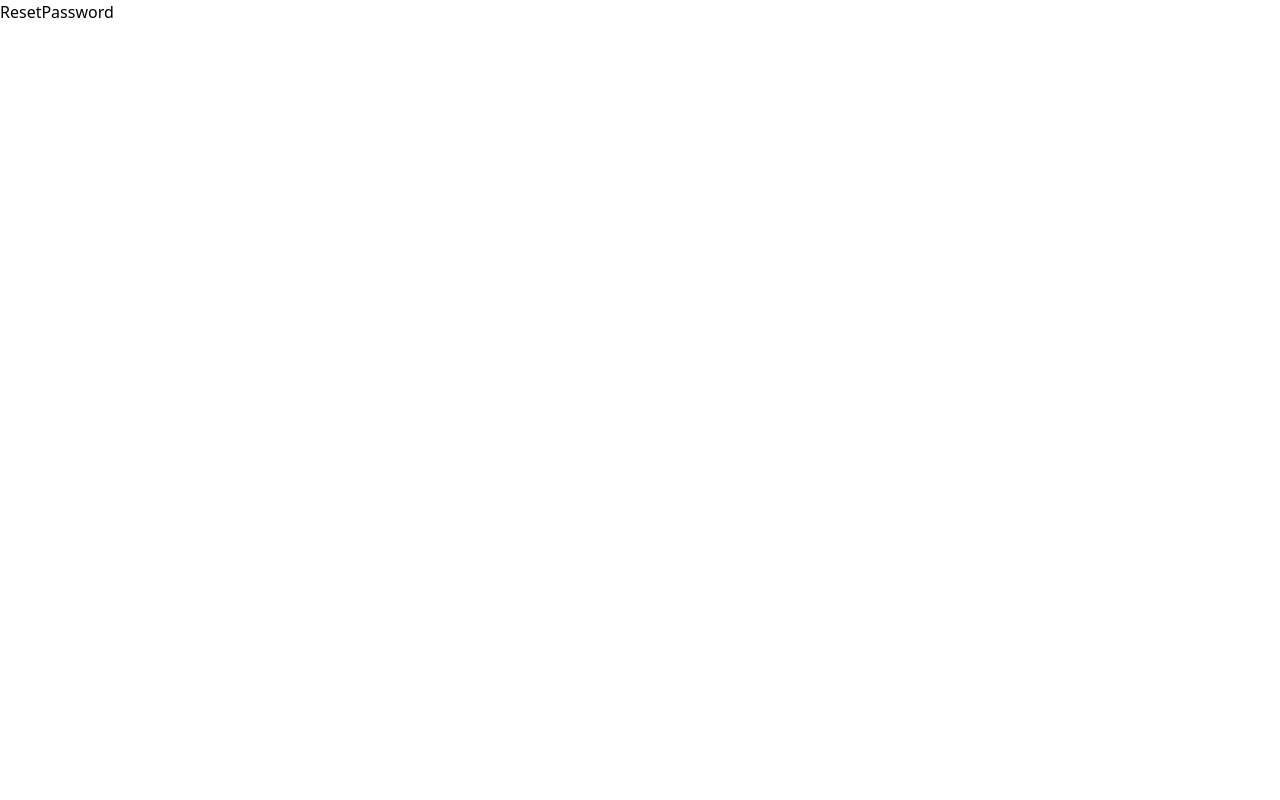
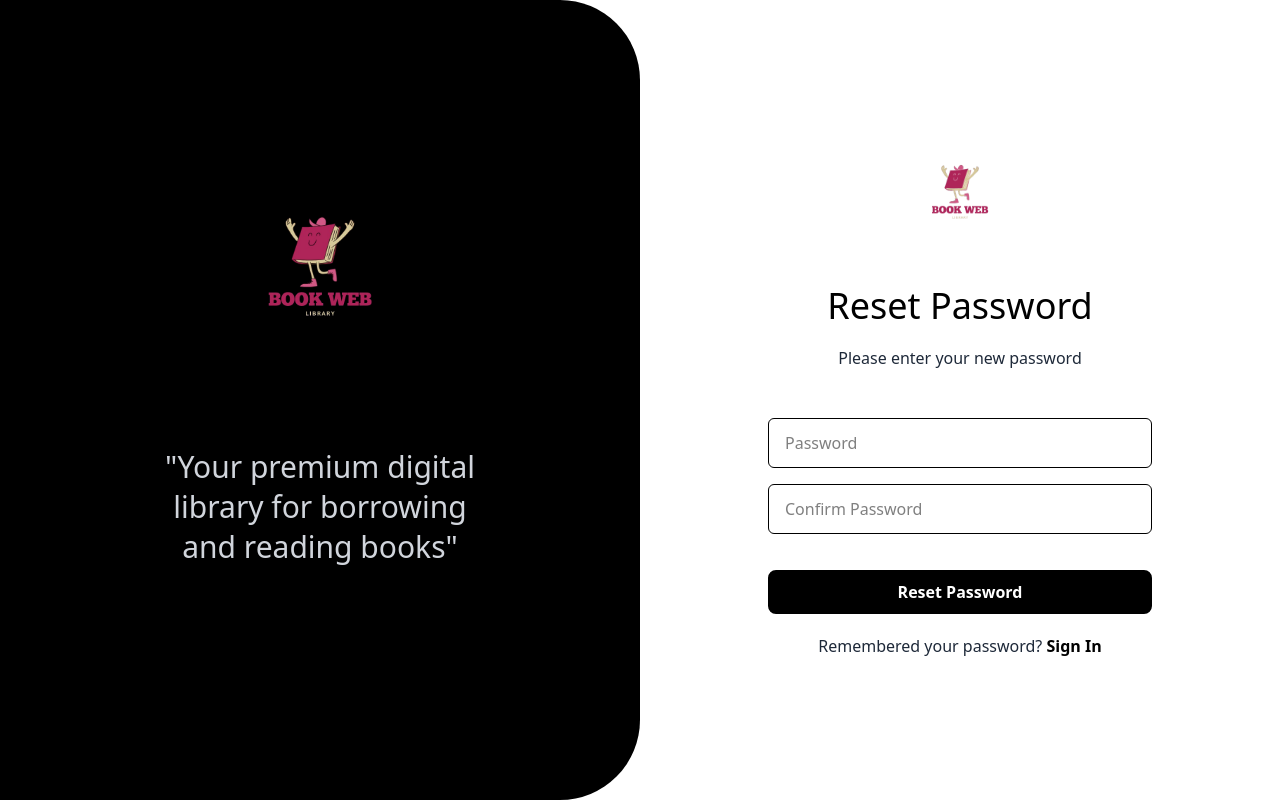
Before and after one commit to sakettt07/LMS-FullStack, a React (Vite) app in the folder LibraryManagementFullStack/Frontend/: page /password/reset/1 in a window 1280 px wide. Built offline with nearby package versions, Linux system fonts and the light colour scheme.

Commit message:
Implement Forgot and Reset Password functionality with improved UI and error handling

```diff
--- a/LibraryManagementFullStack/Frontend/src/pages/ForgotPassword.jsx
+++ b/LibraryManagementFullStack/Frontend/src/pages/ForgotPassword.jsx
@@ -1,8 +1,100 @@
-import React from 'react'
+import React, { useEffect, useState } from 'react';
+import BookWebLogo from "../assets/BookWebLogo.png";
+import { useDispatch, useSelector } from 'react-redux';
+import { forgotPassword, resetAuthSlice } from '../store/slices/authSlice';
+import { toast } from 'react-toastify';
+import { Navigate,Link } from 'react-router-dom';
+
 
 const ForgotPassword = () => {
+  const [email, setEmail] = useState('');
+
+  const dispatch = useDispatch();
+
+  const { loading, error, message, user, isAuthenticated } = useSelector((state) => state.auth);
+  const handleForgotPassword=(e)=>{
+    e.preventDefault();
+    dispatch(forgotPassword(email));
+  }
+  useEffect(()=>{
+    if(message){
+      toast.success(message);
+      dispatch(resetAuthSlice());
+    }
+    if(error){
+      toast.error(error);
+      dispatch(resetAuthSlice());
+    }
+  },[dispatch,isAuthenticated,error,loading]);
+
+  if(isAuthenticated){
+    return <Navigate to={'/'} />
+  }
   return (
-    <div>ForgotPassword</div>
+    <>
+      <title>Forgot Password - BookWorm Library</title>
+      <div className="flex flex-col justify-center md:flex-row h-screen">
+        <div className="hidden w-full md:w-1/2 bg-black text-white md:flex flex-col items-center justify-center p-8 rounded-tr-[80px] rounded-br-[80px]">
+          <div className="text-center h-[450px]">
+            <div className="flex justify-center mb-12">
+              <img
+                src={BookWebLogo}
+                alt="Logo"
+                className="mb-12 h-44 w-auto"
+              />
+            </div>
+            <h3 className="text-gray-300 mb-12 max-w-[320px] mx-auto text-3xl font-medium leading-10">
+              "Your premium digital library for borrowing and reading books"
+            </h3>
+          </div>
+        </div>
+        <div className="w-full md:w-1/2 flex items-center justify-center bg-white p-8">
+          <Link
+            className="border-2 border-black rounded-3xl font-bold w-52 py-2 px-4 fixed top-10 -left-28 hover:bg-black hover:text-white transition duration-300 text-end"
+            to="/login"
+          >
+            Back
+          </Link>
+          <div className="w-full max-w-sm">
+            <div className="flex justify-center mb-3">
+              <div className="rounded-full flex items-center justify-center">
+                <img src={BookWebLogo} alt="Logo" className="md:h-44 w-60 md:w-60" />
+              </div>
+            </div>
+            <h1 className="md:text-4xl text-5xl font-medium text-center mb-2">
+              Forgot Password
+            </h1>
+            <p className="text-gray-800 text-center mb-8">
+              Please enter your email
+            </p>
+            <form onSubmit={handleForgotPassword}>
+              <div className="mb-2">
+                <input
+                  type="email"
+                  placeholder="Email"
+                  value={email}
+                  onChange={(e) => setEmail(e.target.value)}
+                  className="w-full border border-black rounded-md py-3 px-4 focus:outline-none"
+                />
+              </div>
+              <button
+                className="border-2 py-2 cursor-pointer rounded-lg mt-5 border-black w-full font-semibold bg-black text-white hover:bg-white hover:text-black transition"
+                type="submit"
+                disabled={loading ? true : false}
+              >
+                Reset Password
+              </button>
+              <p className="text-gray-800 text-xl text-center mt-5">
+                Remembered your password?{" "}
+                <Link to="/login" className="font-semibold text-black">
+                  Sign In
+                </Link>
+              </p>
+            </form>
+          </div>
+        </div>
+      </div>
+    </>
   )
 }
 
--- a/LibraryManagementFullStack/Frontend/src/pages/Register.jsx
+++ b/LibraryManagementFullStack/Frontend/src/pages/Register.jsx
@@ -90,7 +90,7 @@
                 className="w-full px-4 py-3 border border-black rounded-md focus:outline-none"
               />
             </div>
-              <h2 className="text-red-600 flex items-center gap-2 justify-center mb-2"><FaInfoCircle /> Please enter correct email to receieve an OTP</h2>
+              <h2 className="text-red-600 flex items-center gap-2 justify-center mb-2"><FaInfoCircle /> Please enter correct email to recieve an OTP</h2>
             <div className="mb-2">
               <input
                 type="email"
--- a/LibraryManagementFullStack/Frontend/src/pages/ResetPassword.jsx
+++ b/LibraryManagementFullStack/Frontend/src/pages/ResetPassword.jsx
@@ -1,9 +1,114 @@
-import React from 'react'
+import React, { useEffect, useState } from "react";
+import BookWebLogo from "../assets/BookWebLogo.png";
+import { useDispatch, useSelector } from "react-redux";
+import { Link, useParams, Navigate } from "react-router-dom";
+import { toast } from "react-toastify";
+import { resetAuthSlice, resetPassword } from "../store/slices/authSlice";
 
 const ResetPassword = () => {
+  const [password, setPassword] = useState("");
+  const [confirmPassword, setConfirmPassword] = useState("");
+  const { token } = useParams();
+  const dispatch = useDispatch();
+  const { loading, error, message, user, isAuthenticated } = useSelector(
+    (state) => state.auth
+  );
+
+  const handleResetPassword = (e) => {
+    e.preventDefault();
+    const formData = new FormData();
+    formData.append("password", password);
+    formData.append("confirmPassword", confirmPassword);
+    dispatch(resetPassword(formData, token));
+  };
+  useEffect(() => {
+    if (message) {
+      toast.success(message);
+      dispatch(resetAuthSlice());
+    }
+    if (error) {
+      toast.error(error);
+      dispatch(resetAuthSlice());
+    }
+  }, [dispatch, isAuthenticated, error, loading]);
+  if (isAuthenticated) {
+    return <Navigate to={"/"} />;
+  }
   return (
-    <div>ResetPassword</div>
-  )
-}
+    <>
+      <title>Reset Password - BookWorm Library</title>
+      <div className="flex flex-col justify-center md:flex-row h-screen">
+        <div className="hidden w-full md:w-1/2 bg-black text-white md:flex flex-col items-center justify-center p-8 rounded-tr-[80px] rounded-br-[80px]">
+          <div className="text-center h-[450px]">
+            <div className="flex justify-center mb-12">
+              <img
+                src={BookWebLogo}
+                alt="Logo"
+                className="mb-12 h-44 w-auto"
+              />
+            </div>
+            <h3 className="text-gray-300 mb-12 max-w-[320px] mx-auto text-3xl font-medium leading-10">
+              "Your premium digital library for borrowing and reading books"
+            </h3>
+          </div>
+        </div>
+        <div className="w-full md:w-1/2 items-center flex justify-center bg-white p-8 relative">
+          <Link
+            className="border-2 border-black rounded-3xl font-bold w-52 py-2 px-4 fixed top-10 -left-28 hover:bg-black hover:text-white transition duration-300 text-end"
+            to="/password/forgot"
+          >
+            Back
+          </Link>
+          <div className="w-full max-w-sm">
+            <div className="flex justify-center mb-12">
+              <div className="rounded-full flex items-center justify-center">
+                <img src={BookWebLogo} alt="Logo" className="h-24 w-auto" />
+              </div>
+            </div>
+            <h1 className="text-4xl font-medium text-center mb-5">
+              Reset Password
+            </h1>
+            <p className="text-gray-800 text-center mb-12">
+              Please enter your new password
+            </p>
+            <form onSubmit={handleResetPassword}>
+              <div className="mb-4">
+                <input
+                  type="password"
+                  placeholder="Password"
+                  value={password}
+                  onChange={(e) => setPassword(e.target.value)}
+                  className="w-full border border-black rounded-md py-3 px-4 focus:outline-none"
+                />
+              </div>
+              <div className="mb-4">
+                <input
+                  type="password"
+                  placeholder="Confirm Password"
+                  value={confirmPassword}
+                  onChange={(e) => setConfirmPassword(e.target.value)}
+                  className="w-full border border-black rounded-md py-3 px-4 focus:outline-none"
+                />
+              </div>
+              <button
+                className="border-2 py-2 rounded-lg mt-5 border-black w-full font-semibold bg-black text-white hover:bg-white hover:text-black transition"
+                type="submit"
+                disabled={loading ? true : false}
+              >
+                Reset Password
+              </button>
+              <p className="text-gray-800 text-center mt-5">
+                Remembered your password?{" "}
+                <Link to="/login" className="font-semibold text-black">
+                  Sign In
+                </Link>
+              </p>
+            </form>
+          </div>
+        </div>
+      </div>
+    </>
+  );
+};
 
-export default ResetPassword
+export default ResetPassword;
--- a/LibraryManagementFullStack/Frontend/src/store/slices/authSlice.js
+++ b/LibraryManagementFullStack/Frontend/src/store/slices/authSlice.js
@@ -212,7 +212,7 @@
 };
 export const forgotPassword=(email)=>async(dispatch)=>{
     dispatch(authSlice.actions.forgotPasswordRequest());
-    await axios.post('/api/v1/auth/forgotpassword',{email},{
+    await axios.post('http://localhost:3000/api/v1/user/password/forgot',{email},{
         withCredentials:true,
         headers:{
             'Content-Type':'application/json',
@@ -227,7 +227,7 @@
 };
 export const resetPassword=(data,token)=>async(dispatch)=>{
     dispatch(authSlice.actions.resetPasswordRequest());
-    await axios.put('/api/v1/auth/resetpassword',data,{
+    await axios.put('http://localhost:3000/api/v1/user/password/reset/fff8e0e36d0f17de78a28889f26182b0c338083b',data,{
         withCredentials:true,
         headers:{
             'Content-Type':'application/json',
@@ -242,7 +242,7 @@
 };
 export const updatePassword=(data)=>async(dispatch)=>{
     dispatch(authSlice.actions.updatePasswordRequest());
-    await axios.put('/api/v1/auth/updatepassword',data,{
+    await axios.put('http://localhost:3000/api/v1/user/password/update',data,{
         withCredentials:true,
         headers:{
             'Content-Type':'application/json',
```
